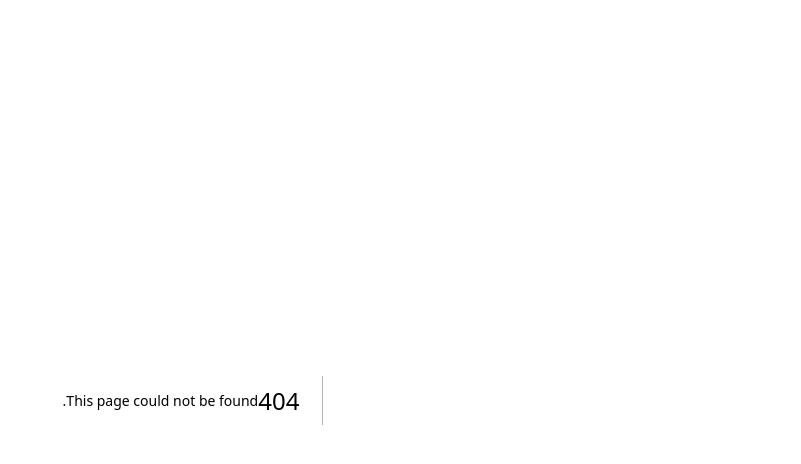
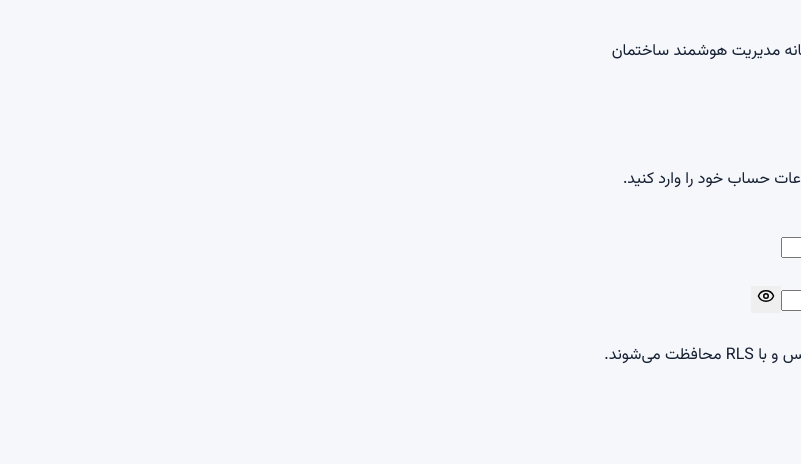
Before and after one commit to hadirasouli125-svg/melkyar--tehran, a Next.js app: page /login in a window 1280 px wide. Before the commit this address had no page. Shown: the top 464 px of the page, without its empty margins (479-1280 px from the left). Built offline with nearby package versions, Linux system fonts and the light colour scheme; no server answers.

Commit message:
Add secure login page

```diff
--- /dev/null
+++ b/app/login/page.tsx
@@ -0,0 +1,67 @@
+'use client';
+
+import { FormEvent, useEffect, useState } from 'react';
+import { Building2, Eye, EyeOff, KeyRound, LogIn, ShieldCheck, UserRound } from 'lucide-react';
+import { useRouter } from 'next/navigation';
+import { supabase } from '@/lib/supabase-browser';
+
+const GLOBAL_USERNAME = 'Hadirasouli';
+const GLOBAL_EMAIL = 'hadirasouli@global.sakhteman';
+
+export default function LoginPage() {
+  const router = useRouter();
+  const [username, setUsername] = useState('');
+  const [password, setPassword] = useState('');
+  const [showPassword, setShowPassword] = useState(false);
+  const [loading, setLoading] = useState(false);
+  const [message, setMessage] = useState('');
+
+  useEffect(() => {
+    supabase.auth.getSession().then(({ data }) => {
+      if (data.session) router.replace('/');
+    });
+  }, [router]);
+
+  async function login(e: FormEvent) {
+    e.preventDefault();
+    setLoading(true);
+    setMessage('');
+    const identifier = username.trim();
+    const email = identifier.toLowerCase() === GLOBAL_USERNAME.toLowerCase()
+      ? GLOBAL_EMAIL
+      : identifier.includes('@') ? identifier : `${identifier.toLowerCase()}@resident.sakhteman`;
+    const { error } = await supabase.auth.signInWithPassword({ email, password });
+    if (error) {
+      setMessage('نام کاربری یا رمز عبور صحیح نیست.');
+      setLoading(false);
+      return;
+    }
+    router.replace('/');
+  }
+
+  return (
+    <main className="auth-shell" dir="rtl">
+      <div className="auth-glow" />
+      <section className="auth-card">
+        <div className="auth-brand">
+          <div className="auth-logo"><Building2 size={30} /></div>
+          <div><strong>مدیریت یکپارچه ساختمان</strong><span>سامانه مدیریت هوشمند ساختمان</span></div>
+        </div>
+        <div className="auth-title">
+          <span className="auth-badge"><ShieldCheck size={15}/> ورود امن</span>
+          <h1>خوش آمدید</h1>
+          <p>برای ورود به پنل مدیریت، اطلاعات حساب خود را وارد کنید.</p>
+        </div>
+        <form onSubmit={login} className="auth-form">
+          <label>نام کاربری یا ایمیل</label>
+          <div className="input-wrap"><UserRound size={19}/><input value={username} onChange={e => setUsername(e.target.value)} placeholder="نام کاربری" autoComplete="username" required /></div>
+          <label>رمز عبور</label>
+          <div className="input-wrap"><KeyRound size={19}/><input value={password} onChange={e => setPassword(e.target.value)} type={showPassword ? 'text' : 'password'} placeholder="رمز عبور" autoComplete="current-password" required /><button type="button" className="password-toggle" onClick={() => setShowPassword(v => !v)} aria-label="نمایش رمز">{showPassword ? <EyeOff size={18}/> : <Eye size={18}/>}</button></div>
+          {message && <div className="auth-error">{message}</div>}
+          <button className="auth-submit" disabled={loading}>{loading ? 'در حال ورود…' : <><LogIn size={19}/> ورود به پنل</>}</button>
+        </form>
+        <div className="auth-footer"><ShieldCheck size={15}/> دسترسی‌ها در سطح دیتابیس و با RLS محافظت می‌شوند.</div>
+      </section>
+    </main>
+  );
+}
```
